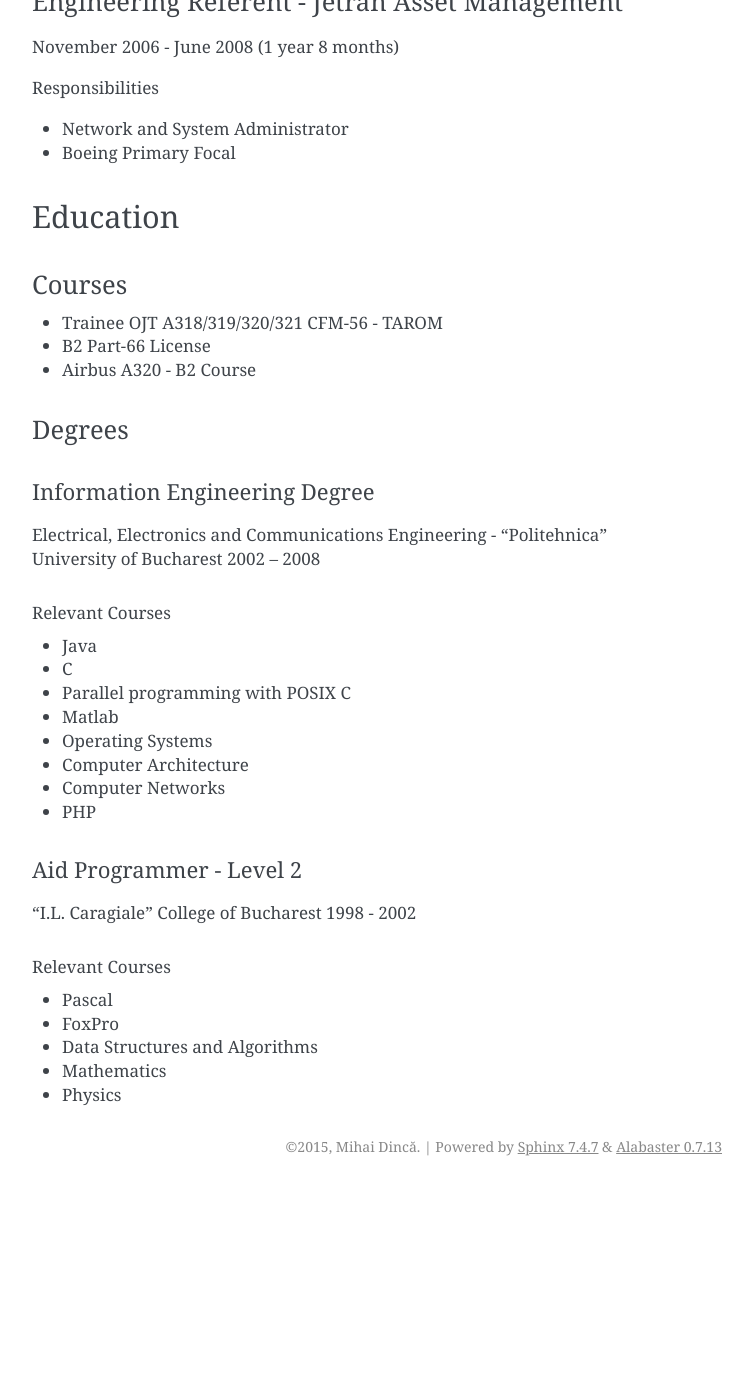
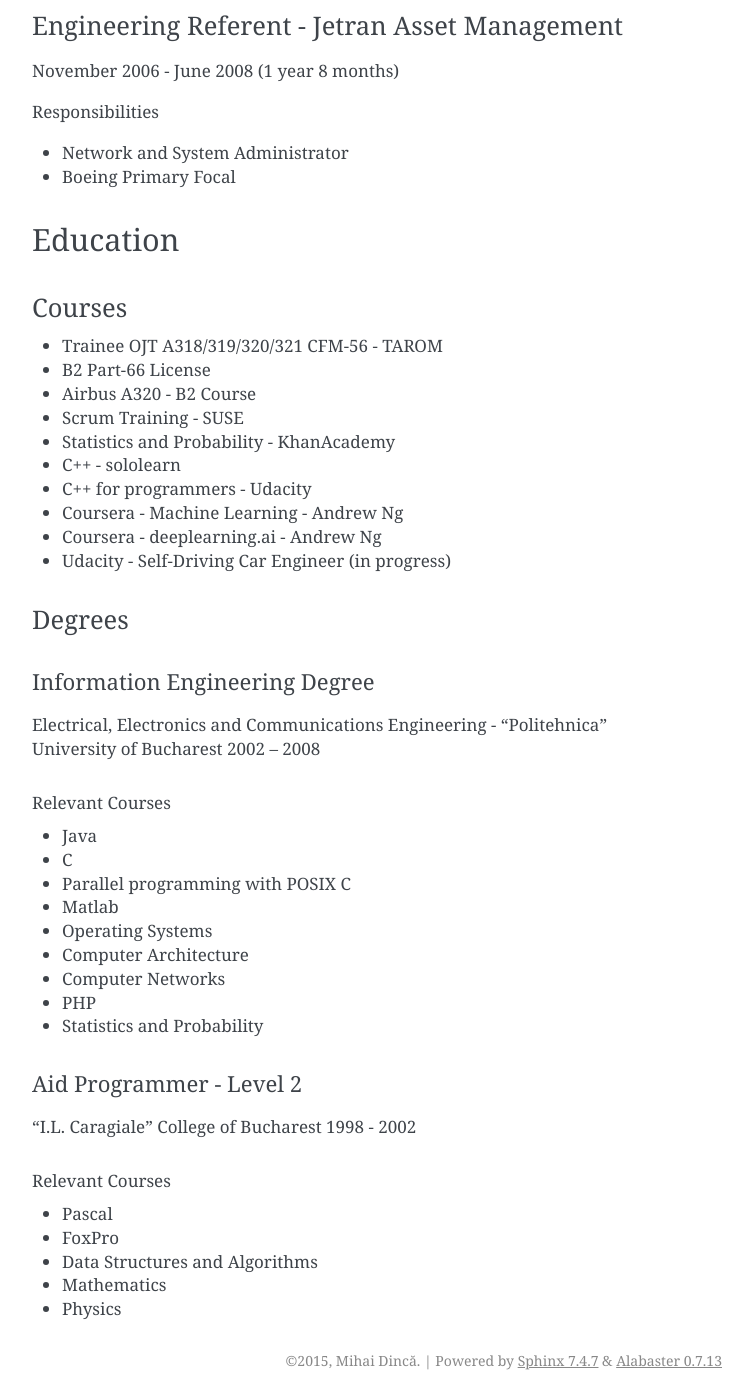
Before and after one commit to dincamihai/dincamihai.github.io, a Sphinx documentation site: the page built from source/index.rst, in a window 1280 px wide and 1400 px high, scrolled down 4111 px. Shown: the whole window, without its empty margins (388-1141 px from the left). Built offline with Sphinx 7.4.7, drawn with Linux system fonts in a browser that asks for light colours; before the commit the page ends 5297 px from its top, so only the background shows below that; some of the changed text lies outside the part shown.

Commit message:
Update index.rst

```diff
--- a/source/index.rst
+++ b/source/index.rst
@@ -27,6 +27,7 @@ The technology involved in the projects I've worked on was/is:
 * GIT and SVN (through git-svn)
 * Salt (orchestration and configuration management)
 * Docker, systemd-nspawn containers
+* Machine Learning (Tensorflow, octave)
 
 
 Experience - Web Development
@@ -183,6 +184,13 @@ Courses
 * Trainee OJT A318/319/320/321 CFM-56 - TAROM
 * B2 Part-66 License
 * Airbus A320 - B2 Course
+* Scrum Training - SUSE
+* Statistics and Probability - KhanAcademy
+* C++ - sololearn
+* C++ for programmers - Udacity
+* Coursera - Machine Learning - Andrew Ng
+* Coursera - deeplearning.ai - Andrew Ng
+* Udacity - Self-Driving Car Engineer (in progress)
 
 Degrees
 ^^^^^^^
@@ -203,6 +211,7 @@ Relevant Courses
 * Computer Architecture
 * Computer Networks
 * PHP
+* Statistics and Probability
 
 
 Aid Programmer - Level 2
```
